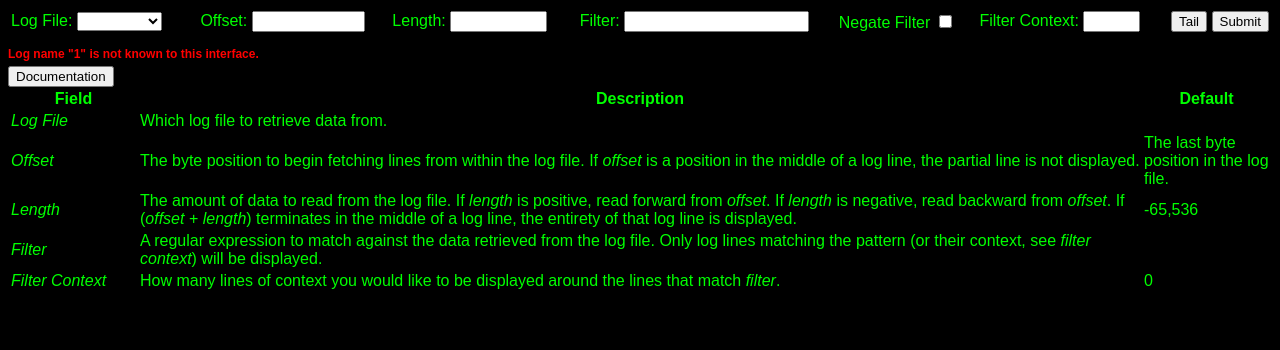
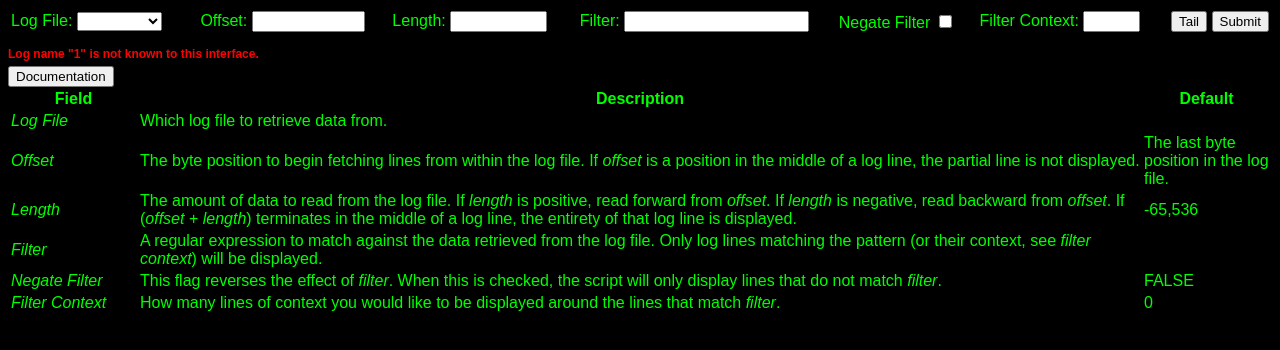
Before and after one commit to rbroemeling/logviewer, a PHP site: page /log_viewer.php?log=1 in a window 1280 px wide, after a click on "Documentation". Shown: the top 350 px of the page. Run offline with PHP 8.4, Linux system fonts and the light colour scheme; data that the repository does not hold is empty.

Commit message:
* Add documentation on 'Negate Filter' option.

```diff
--- a/trunk/scripts/master/log_viewer.php
+++ b/trunk/scripts/master/log_viewer.php
@@ -759,6 +759,14 @@ if ($_GET['log'] && sanitize_log() && sanitize_offset() && sanitize_length() &&
 						<td></td>
 					</tr>
 					<tr>
+						<td><i>Negate Filter</i></td>
+						<td>
+							This flag reverses the effect of <i>filter</i>.  When this is checked, the script will only
+							display lines that do not match <i>filter</i>.
+						</td>
+						<td>FALSE</td>
+					</tr>
+					<tr>
 						<td><i>Filter Context</i></td>
 						<td>How many lines of context you would like to be displayed around the lines that match <i>filter</i>.</td>
 						<td>0</td>
```
